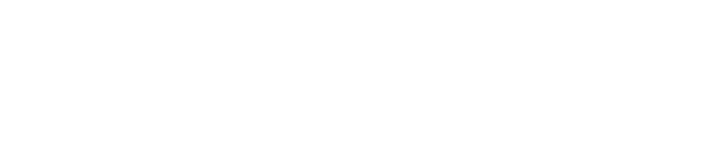
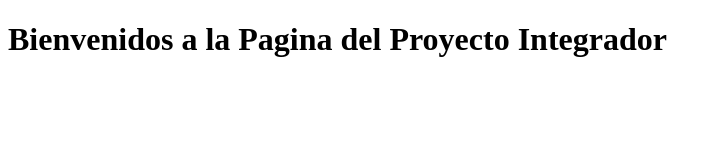
Before and after one commit to mfalles007/ProyectoIntegrador_MiguelAngelFalles, a plain HTML site: page index.html in a window 1280 px wide. Shown: the whole page, without its empty margins (0-722 px from the left). Drawn offline with Linux system fonts and the light colour scheme.

Commit message:
Update index.html

```diff
--- a/index.html
+++ b/index.html
@@ -7,6 +7,6 @@
     <title>Proyecto Integrador</title>
 </head>
 <body>
-
+    <h1>Bienvenidos a la Pagina del Proyecto Integrador</h1>
 </body>
 </html>
```
